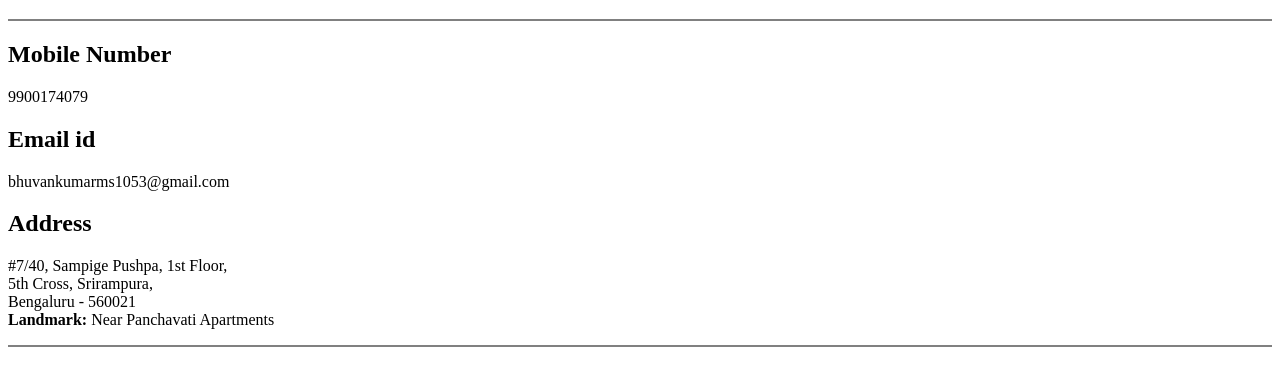
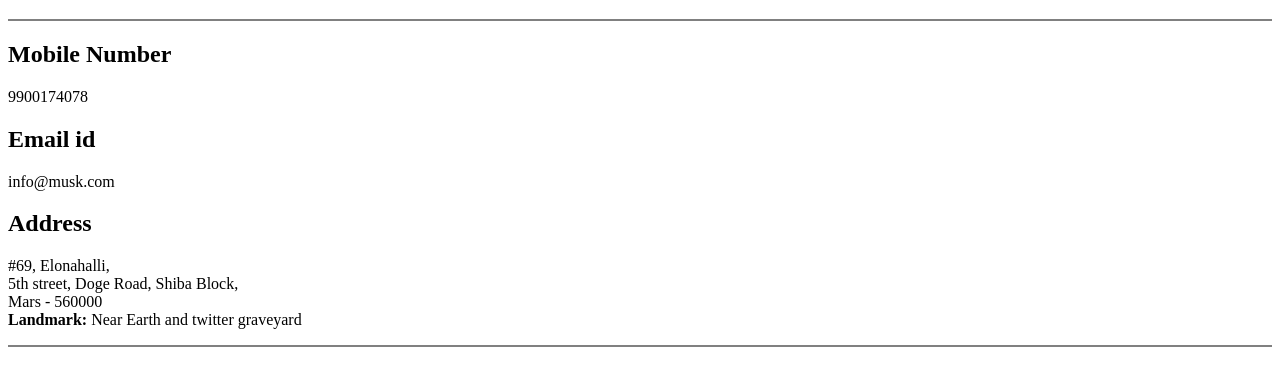
Before and after one commit to BhuvanKumarMS/cv, a plain HTML site: page contact.html in a window 1280 px wide. Shown: the part 97-463 px from the top of the page. Drawn offline with Linux system fonts and the light colour scheme.

Commit message:
Update contact.html

```diff
--- a/contact.html
+++ b/contact.html
@@ -12,17 +12,17 @@
         <hr noshade>
     </center>
     <h2>Mobile Number</h2>
-    <p>9900174079</p>
+    <p>9900174078</p>
     <h2>Email id</h2>
-    <p>bhuvankumarms1053@gmail.com</p>
+    <p>info@musk.com</p>
     <h2>Address</h2>
-    <p>#7/40, Sampige Pushpa, 1st Floor,<br>5th Cross, Srirampura,<br>Bengaluru - 560021<br><strong>Landmark: </strong>Near Panchavati Apartments</p>
+    <p>#69, Elonahalli,<br>5th street, Doge Road, Shiba Block,<br>Mars - 560000<br><strong>Landmark: </strong>Near Earth and twitter graveyard</p>
     <center>
         <hr noshade>
         <h1>Write to me</h1>
         <hr noshade>
     </center>
-    <form action="mailto:bhuvankumarms1053@gmail.com" method="post" enctype="text/plain" target="_blank">
+    <form action="mailto:info@musk.com" method="post" enctype="text/plain" target="_blank">
         <label>Your Name: </label>
         <input type="text" name="Name"><br>
         <label>Your Email: </label>
```
